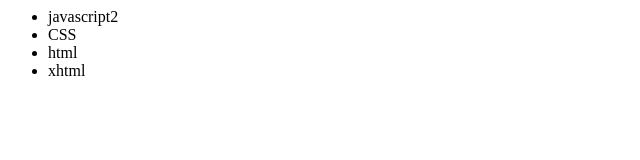
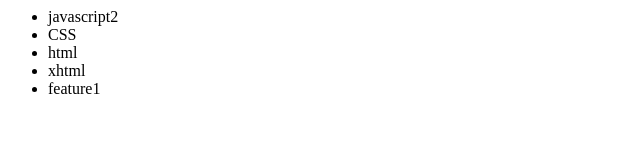
Before and after one commit to igitgoing/testRepo, a plain HTML site: page index.html in a window 1280 px wide. Shown: the full height of the page, 0-640 px from the left. Drawn offline with Linux system fonts and the light colour scheme.

Commit message:
committing to feature1 branch

```diff
--- a/index.html
+++ b/index.html
@@ -6,6 +6,7 @@
 				<li>CSS</li>
 				<li>html</li>
 				<li>xhtml</li>
+				<li>feature1</li>
 			</ul>
 		</div>
 	</body>
```
